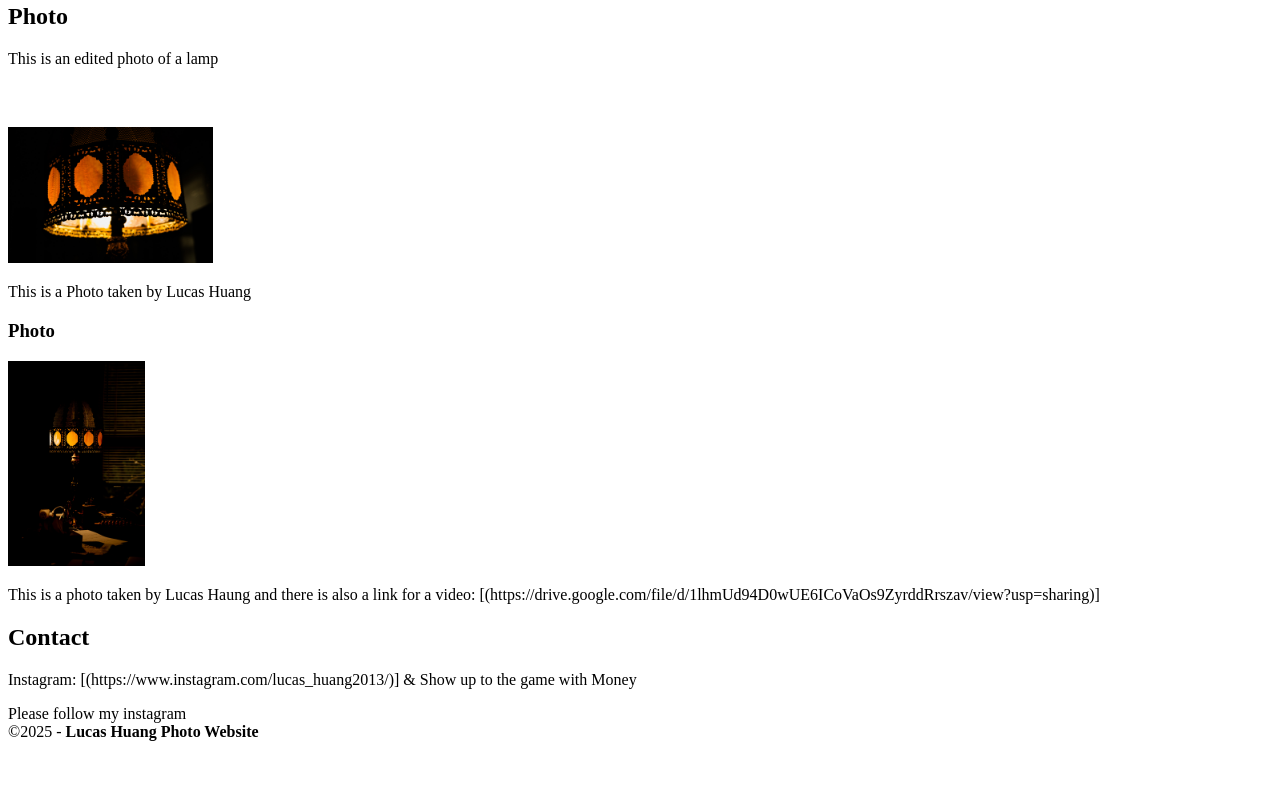
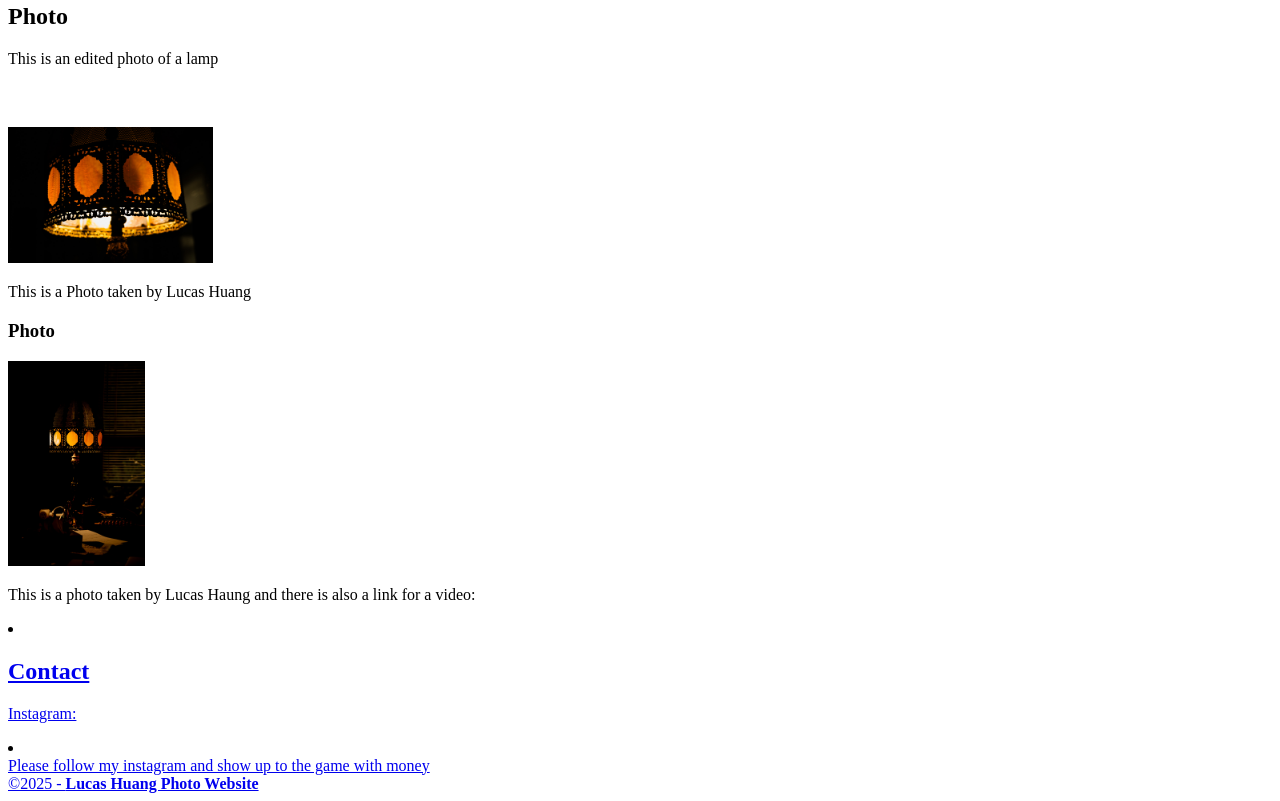
Before and after one commit to Fushen-dev/fushen, a plain HTML site: page index.html in a window 1280 px wide. Shown: the part 918-1719 px from the top of the page. Before the commit the page ends 1667 px from the top, so only its background shows below. Drawn offline with Linux system fonts and the light colour scheme.

Commit message:
Update index.html

```diff
--- a/index.html
+++ b/index.html
@@ -81,14 +81,14 @@
     <article class="footer_column">
       <h3>Photo&nbsp;</h3>
       <img src="Cool.jpg" alt="" width="136.5" height="204.8" class="cards"/>
-      <p>This is a photo taken by Lucas Haung and there is also a link for a video: [(https://drive.google.com/file/d/1lhmUd94D0wUE6ICoVaOs9ZyrddRrszav/view?usp=sharing)]&nbsp;&nbsp; </p>
+      <p>This is a photo taken by Lucas Haung and there is also a link for a video:<li><a href=https://drive.google.com/file/d/1lhmUd94D0wUE6ICoVaOs9ZyrddRrszav/view?usp=sharing&nbsp;&nbsp; </p>
     </article>
   </footer>
   <!-- Footer Section -->
   <section class="footer_banner" id="contact">
     <h2 class="hidden">Contact </h2>
-    <p class="hero_header">Instagram: [(https://www.instagram.com/lucas_huang2013/)] &amp; Show up to the game with Money</p>
-    <div class="button">Please follow my instagram</div>
+    <p class="hero_header">Instagram: <li><a href=https://www.instagram.com/lucas_huang2013/)</p>
+    <div class="button">Please follow my instagram and show up to the game with money</div>
   </section>
   <!-- Copyrights Section -->
   <div class="copyright">&copy;2025 - <strong>Lucas Huang Photo Website</strong></div>
```
